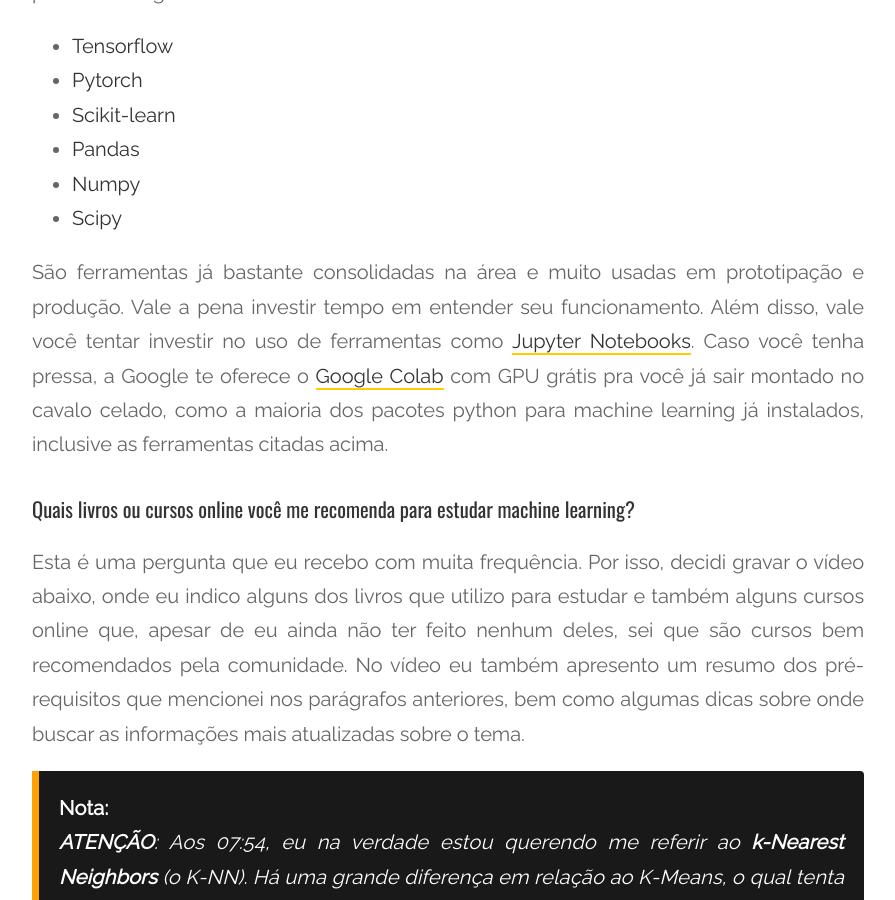
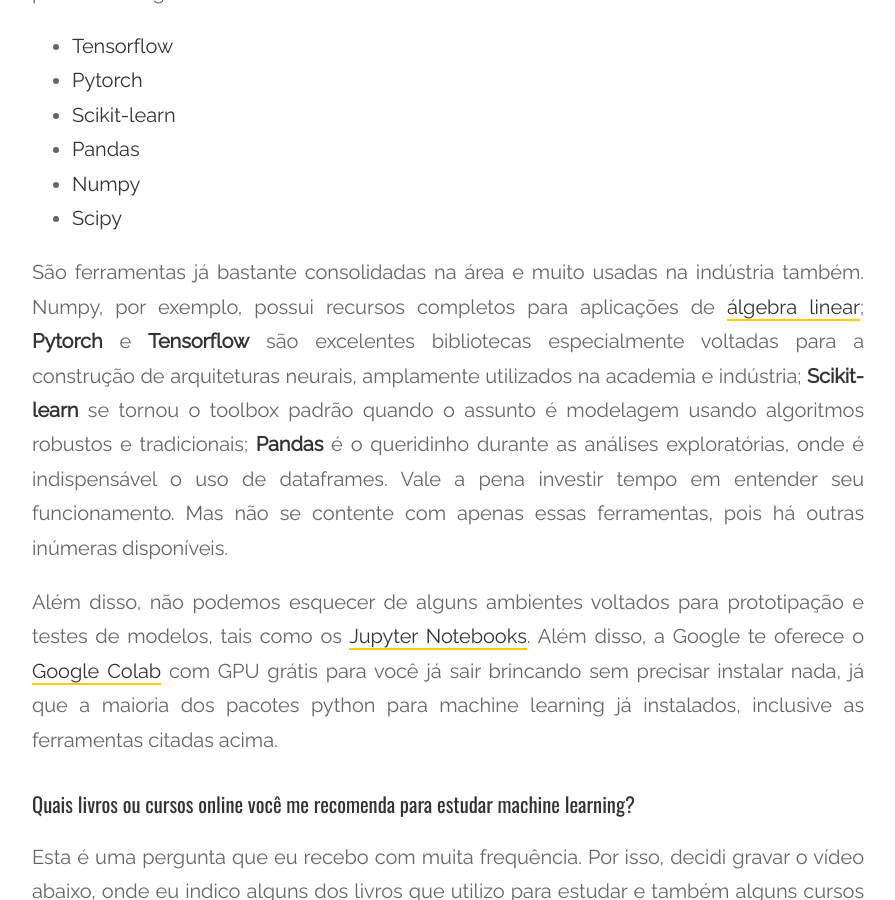
Before and after one commit to luisfredgs/luisfredgs.github.io, a Jekyll site: the page built from _posts/2018-01-18-dicas-para-aprender-machine-learning.md, in a window 1280 px wide and 900 px high, scrolled down 6792 px. Shown: the whole window, without its empty margins (192-1087 px from the left). Built offline with Jekyll 4.4.1, drawn with Linux system fonts in a browser that asks for light colours; comment, search, counter and statistics services are not loaded.

Commit message:
Update 2018-01-18-dicas-para-aprender-machine-learning.md

```diff
--- a/_posts/2018-01-18-dicas-para-aprender-machine-learning.md
+++ b/_posts/2018-01-18-dicas-para-aprender-machine-learning.md
@@ -107,7 +107,9 @@
 * [Numpy](https://numpy.org/)
 * [Scipy](https://www.scipy.org/)
 
-São ferramentas já bastante consolidadas na área e muito usadas em prototipação e produção. Vale a pena investir tempo em entender seu funcionamento. Além disso, vale você tentar investir no uso de ferramentas como [Jupyter Notebooks](https://jupyter.org/). Caso você tenha pressa, a Google te oferece o [Google Colab](https://colab.research.google.com/) com GPU grátis pra você já sair montado no cavalo celado, como a maioria dos pacotes python para machine learning já instalados, inclusive as ferramentas citadas acima.
+São ferramentas já bastante consolidadas na área e muito usadas na indústria também. Numpy, por exemplo, possui recursos completos para aplicações de [álgebra linear](https://people.duke.edu/~ccc14/pcfb/numpympl/LinearAlgebra.html); **Pytorch** e **Tensorflow** são excelentes bibliotecas especialmente voltadas para a construção de arquiteturas neurais, amplamente utilizados na academia e indústria; **Scikit-learn** se tornou o toolbox padrão quando o assunto é modelagem usando algoritmos robustos e tradicionais; **Pandas** é o queridinho durante as análises exploratórias, onde é indispensável o uso de dataframes. Vale a pena investir tempo em entender seu funcionamento. Mas não se contente com apenas essas ferramentas, pois há outras inúmeras disponíveis.
+
+Além disso, não podemos esquecer de alguns ambientes voltados para prototipação e testes de modelos, tais como os [Jupyter Notebooks](https://jupyter.org/). Além disso, a Google te oferece o [Google Colab](https://colab.research.google.com/) com GPU grátis para você já sair brincando sem precisar instalar nada, já que a maioria dos pacotes python para machine learning já instalados, inclusive as ferramentas citadas acima.
 
 ### Quais livros ou cursos online você me recomenda para estudar machine learning?
 
```
